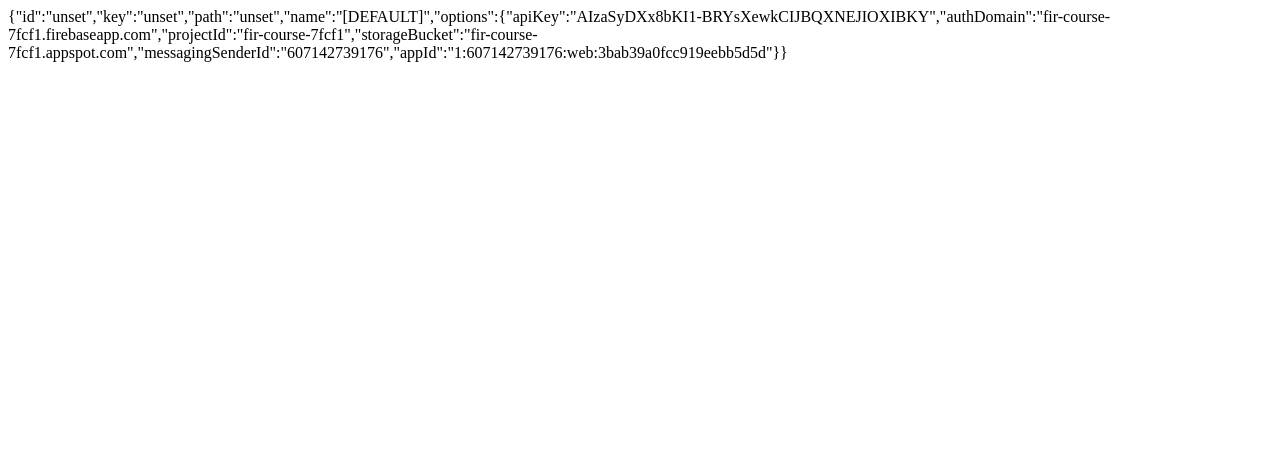
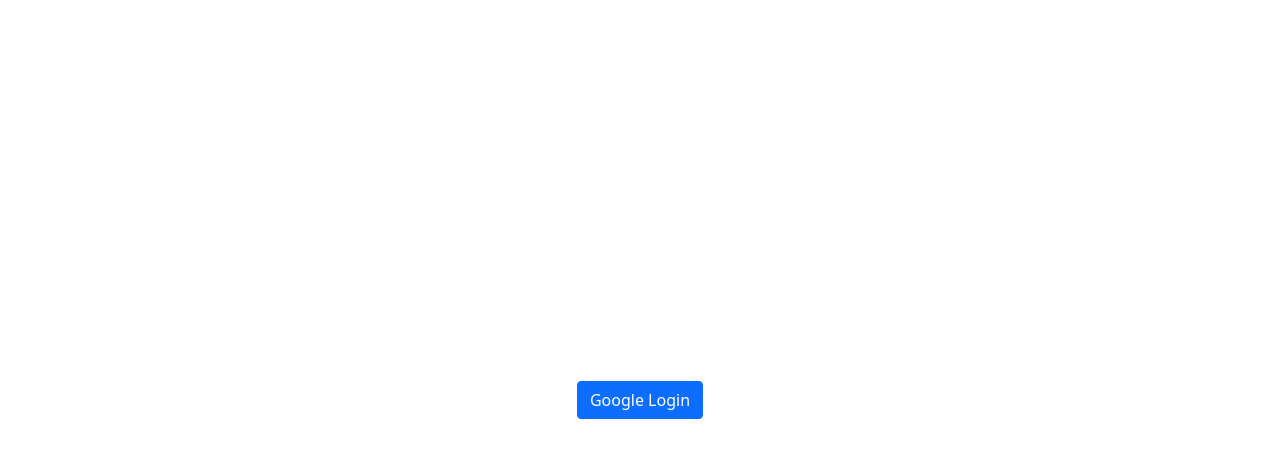
Before and after one commit to ABujalance/firebase-course, a React (Create React App) app: page / in a window 1280 px wide. Shown: the top 458 px of the page. Built offline with nearby package versions, Linux system fonts and the light colour scheme.

Commit message:
Add google authentication

```diff
--- a/src/App.tsx
+++ b/src/App.tsx
@@ -1,7 +1,8 @@
 import { FC } from "react";
-import { getApp } from "firebase/app";
+import { Main } from "./components/main/main";
+
 const App: FC = () => {
-  return <div>{JSON.stringify(getApp())}</div>;
+  return <Main />;
 };
 
 export default App;
--- /dev/null
+++ b/src/components/auth/auth.tsx
@@ -0,0 +1,14 @@
+import { FC } from "react";
+import { GoogleAuth } from "./google-auth/google-auth";
+export const Auth: FC = () => {
+  /**Tell where people can find grid system for bootstrap*/
+  return (
+    <div className="container">
+      <div className="row gx-5">
+        <div className="col-sm d-flex flex-column align-items-center">
+          <GoogleAuth></GoogleAuth>
+        </div>
+      </div>
+    </div>
+  );
+};
--- /dev/null
+++ b/src/components/auth/google-auth/google-auth.tsx
@@ -0,0 +1,17 @@
+import { FC } from "react";
+import { getAuth, signInWithPopup, GoogleAuthProvider } from "firebase/auth";
+
+export const GoogleAuth: FC = () => {
+  const provider = new GoogleAuthProvider();
+  const auth = getAuth();
+
+  const onLoginClick = () => {
+    signInWithPopup(auth, provider);
+  };
+
+  return (
+    <button className="btn btn-primary" onClick={onLoginClick}>
+      Google Login
+    </button>
+  );
+};
--- /dev/null
+++ b/src/components/main/main.tsx
@@ -0,0 +1,10 @@
+import { FC } from "react";
+import { Auth } from "../auth/auth";
+
+export const Main: FC = () => {
+  return (
+    <div className="vw-100 vh-100 d-flex align-items-center justify-content-center">
+      <Auth />
+    </div>
+  );
+};
--- a/src/index.tsx
+++ b/src/index.tsx
@@ -1,3 +1,4 @@
+import "bootstrap/dist/css/bootstrap.min.css";
 import React from "react";
 import ReactDOM from "react-dom/client";
 import App from "./App";
```
